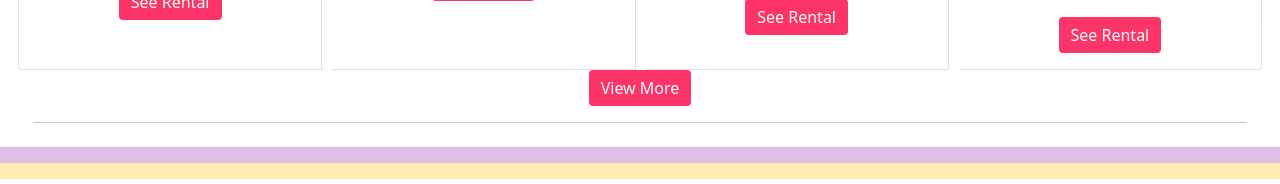
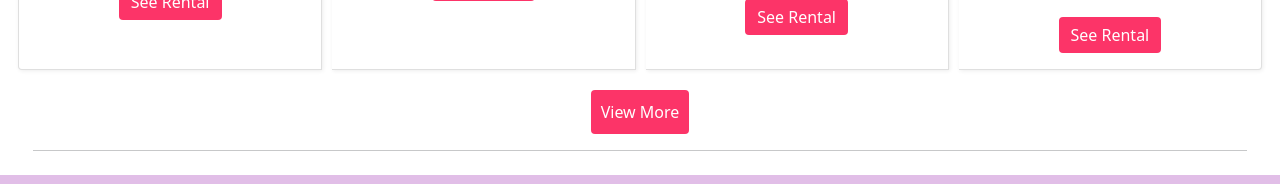
Before and after one commit to kreativekntrl/rental-huntress, a React (Create React App) app in the folder rental-huntress/: page / in a window 1280 px wide. Shown: the part 743-927 px from the top of the page. Built offline with nearby package versions, Linux system fonts and the light colour scheme.

Commit message:
box shadow

```diff
--- a/rental-huntress/src/App.scss
+++ b/rental-huntress/src/App.scss
@@ -83,7 +83,8 @@ body {
   margin: auto;
 }
 .card {
-  margin: 10px;;
+  margin: 10px;
+  box-shadow: 1px 1px 4px #ededed;
 }
 .btn {
   background-color: var(--btn);
--- a/rental-huntress/src/components/Main.js
+++ b/rental-huntress/src/components/Main.js
@@ -41,7 +41,7 @@ const Main = () => {
     </div>
 </div>
 </div>
-<a href="#" className="btn btn-primary">View More</a>
+<a href="#" className="btn btn-primary" style={{marginTop: "20px", padding: "10px"}}>View More</a>
 <hr style={{marginLeft: "25px", marginRight: "25px"}}/>
 </div>
     );
```
